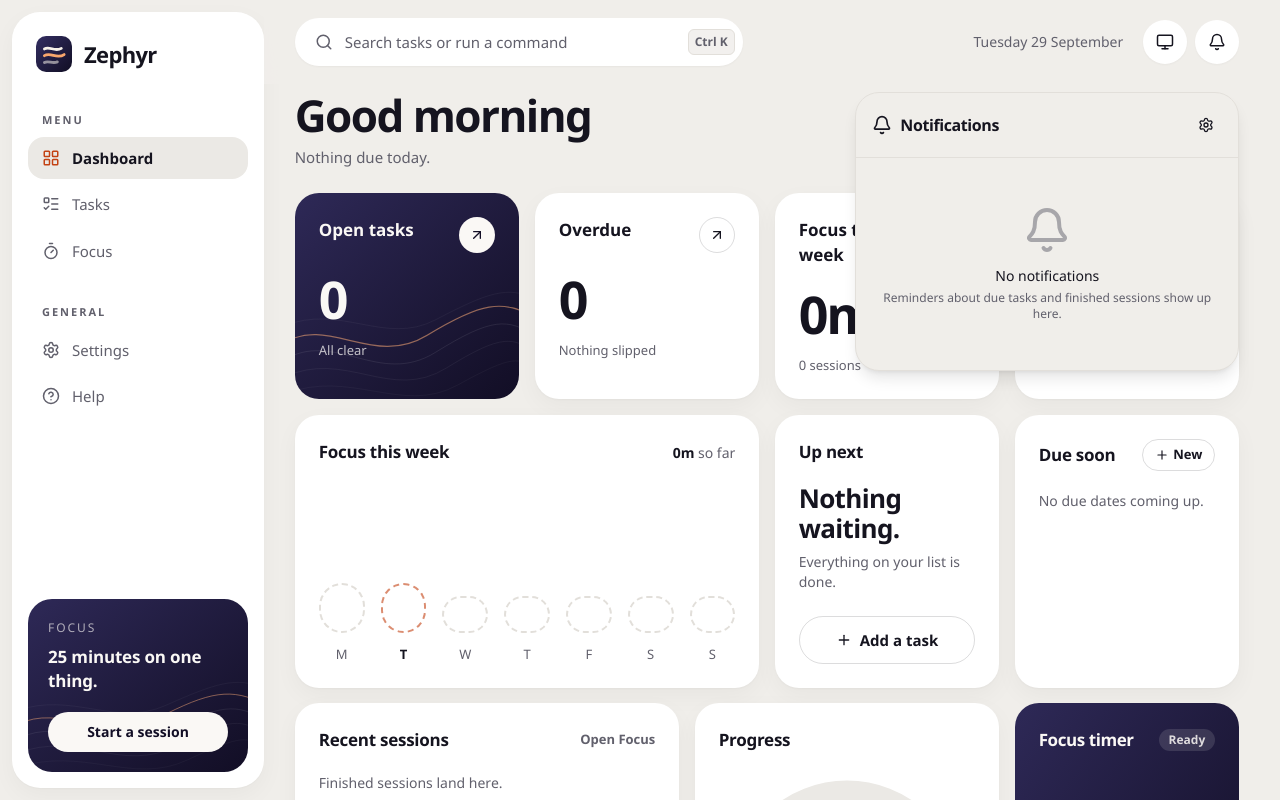
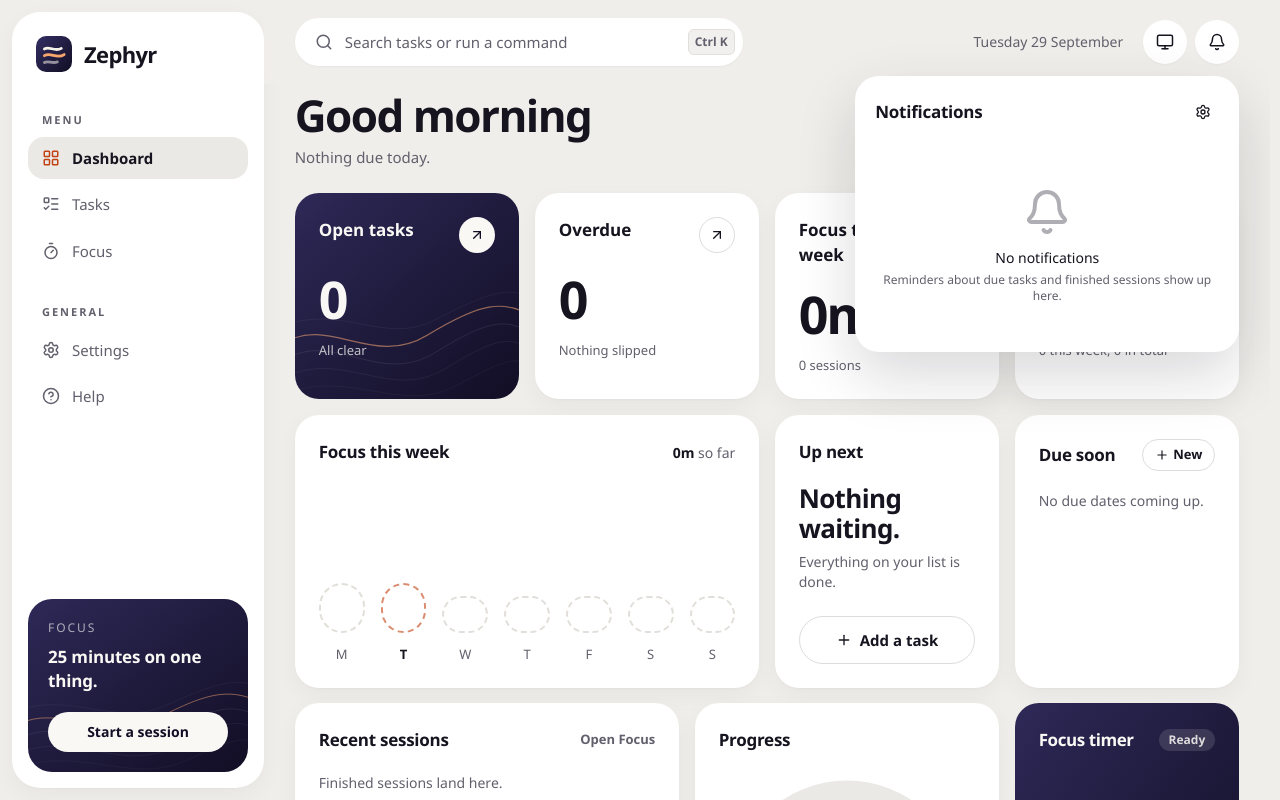
Before and after one commit to dominikkoenitzer/Zephyr, a React (Vite) app: page / in a window 1280 px wide. Both pictures are taken after a click on the button 1217 px from the left and 42 px from the top of the page. Shown: the top 800 px of the page. Built offline with nearby package versions, Linux system fonts and the light colour scheme.

Commit message:
Round the notification panel and colour it from the theme

```diff
--- a/src/components/Notifications/NotificationCenter.jsx
+++ b/src/components/Notifications/NotificationCenter.jsx
@@ -53,11 +53,10 @@ const NotificationCenter = ({ onClose }) => {
   const readNotifications = notifications.filter(n => n.read);
 
   return (
-    <div className="absolute top-full right-0 mt-6 sm:mt-7 w-[calc(100vw-1.5rem)] sm:w-96 max-w-[calc(100vw-1.5rem)] sm:max-w-96 bg-background border border-border rounded-lg shadow-lg max-h-[calc(100vh-5rem)] sm:max-h-[600px] flex flex-col z-50">
-      <div className="flex items-center justify-between p-2.5 sm:p-4 border-b border-border">
+    <div className="absolute top-full right-0 z-50 mt-3 flex max-h-[calc(100vh-6rem)] w-[calc(100vw-1.5rem)] max-w-[calc(100vw-1.5rem)] flex-col overflow-hidden rounded-3xl bg-popover shadow-(--shadow-overlay) sm:max-h-[600px] sm:w-96 sm:max-w-96">
+      <div className="flex items-center justify-between px-5 pb-3 pt-5">
         <div className="flex items-center gap-1.5 sm:gap-2 min-w-0 flex-1">
-          <Bell className="h-4 w-4 sm:h-5 sm:w-5 text-foreground shrink-0" />
-          <h3 className="font-semibold text-foreground text-sm sm:text-base truncate">Notifications</h3>
+                    <h3 className="truncate text-[17px] font-semibold tracking-[-0.015em] text-foreground">Notifications</h3>
           {unreadCount > 0 && (
             <span className="px-1.5 sm:px-2 py-0.5 text-[10px] sm:text-xs font-medium bg-primary text-primary-foreground rounded-full shrink-0">
               {unreadCount}
@@ -114,8 +113,8 @@ const NotificationCenter = ({ onClose }) => {
                   />
                 ))}
                 {readNotifications.length > 0 && (
-                  <div className="pt-1.5 sm:pt-2 mt-1.5 sm:mt-2 border-t border-border">
-                    <div className="px-2 sm:px-3 py-0.5 sm:py-1 text-[10px] sm:text-xs font-semibold text-muted-foreground uppercase tracking-wide">
+                  <div className="mt-2 pt-2">
+                    <div className="px-3 py-1 text-[12px] font-semibold text-muted-foreground">
                       Earlier
                     </div>
                   </div>
--- a/src/components/Notifications/NotificationItem.jsx
+++ b/src/components/Notifications/NotificationItem.jsx
@@ -9,9 +9,9 @@ const NOTIFICATION_ICONS = {
 };
 
 const NOTIFICATION_COLORS = {
-  task: 'text-blue-500',
-  timer: 'text-green-500',
-  note: 'text-indigo-500'
+  task: 'text-primary-strong',
+  timer: 'text-night',
+  note: 'text-muted-foreground'
 };
 
 const NotificationItem = ({ notification, onRead, onDelete, onClick }) => {
@@ -36,9 +36,9 @@ const NotificationItem = ({ notification, onRead, onDelete, onClick }) => {
   return (
     <div
       className={cn(
-        "group flex items-start gap-2 sm:gap-3 p-2 sm:p-3 rounded-lg transition-colors cursor-pointer",
+        "group flex cursor-pointer items-start gap-3 rounded-2xl p-2.5 transition-colors",
         notification.read
-          ? "bg-transparent hover:bg-accent/30"
+          ? "bg-transparent hover:bg-accent/60"
           : "bg-accent/50 hover:bg-accent"
       )}
       onClick={() => {
@@ -50,7 +50,7 @@ const NotificationItem = ({ notification, onRead, onDelete, onClick }) => {
         }
       }}
     >
-      <div className={cn("p-1.5 sm:p-2 rounded-lg bg-background shrink-0", iconColor)}>
+      <div className={cn("flex h-9 w-9 shrink-0 items-center justify-center rounded-full bg-card shadow-(--shadow-sm)", iconColor)}>
         <Icon className="h-3.5 w-3.5 sm:h-4 sm:w-4" />
       </div>
 
```
